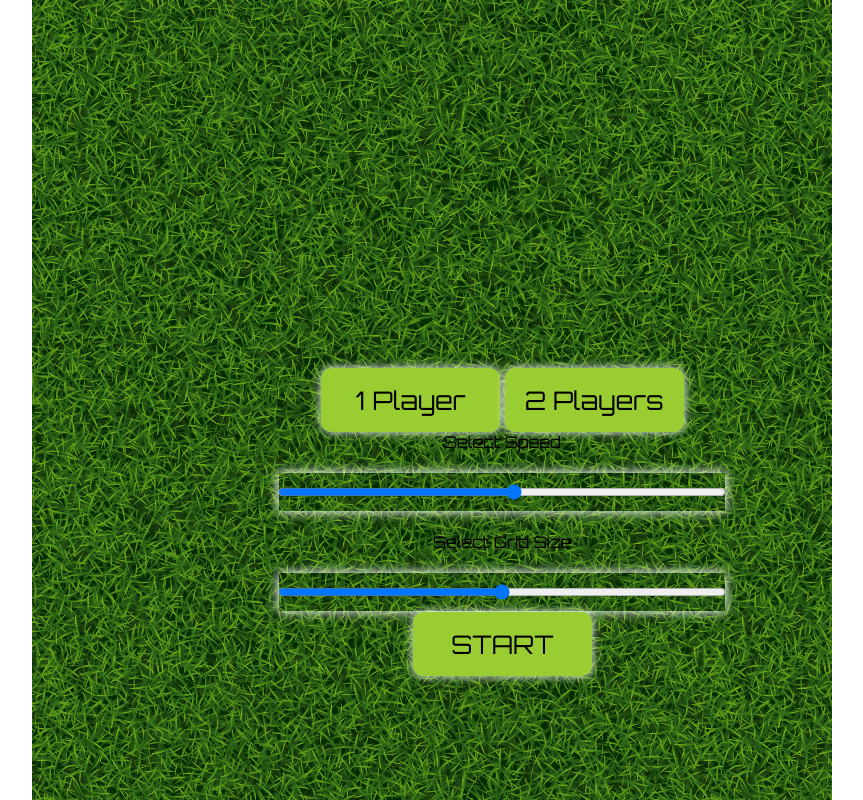
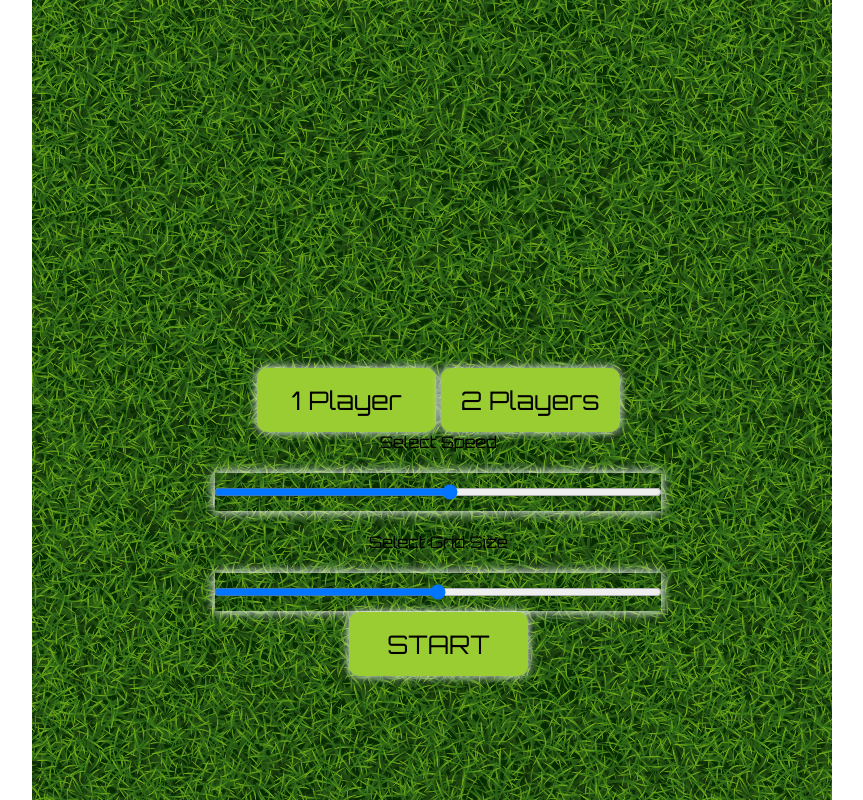
Before and after one commit to xeni85/snake, a plain HTML site: page index.html in a window 1280 px wide. Shown: the whole page, without its empty margins (208-1071 px from the left). Drawn offline with Linux system fonts and the light colour scheme.

Commit message:
changes to the readMe

```diff
--- a/app.js
+++ b/app.js
@@ -222,7 +222,6 @@ const snakeHead = () => {
 
 const snakeImplosion = () => {
     return onSnake(snakeArr[0], { ignoreHead: true })
-
 }
 
 const resetVariables = () => {
--- a/style.css
+++ b/style.css
@@ -68,7 +68,7 @@ section {
     display: flex;
     flex-direction: column;
     align-items: center;
-    left: 38vw;
+    left: 33vw;
     top:42vh;
     position: absolute;
 }
```
Also changed, not shown: ReadMe.txt (added).
